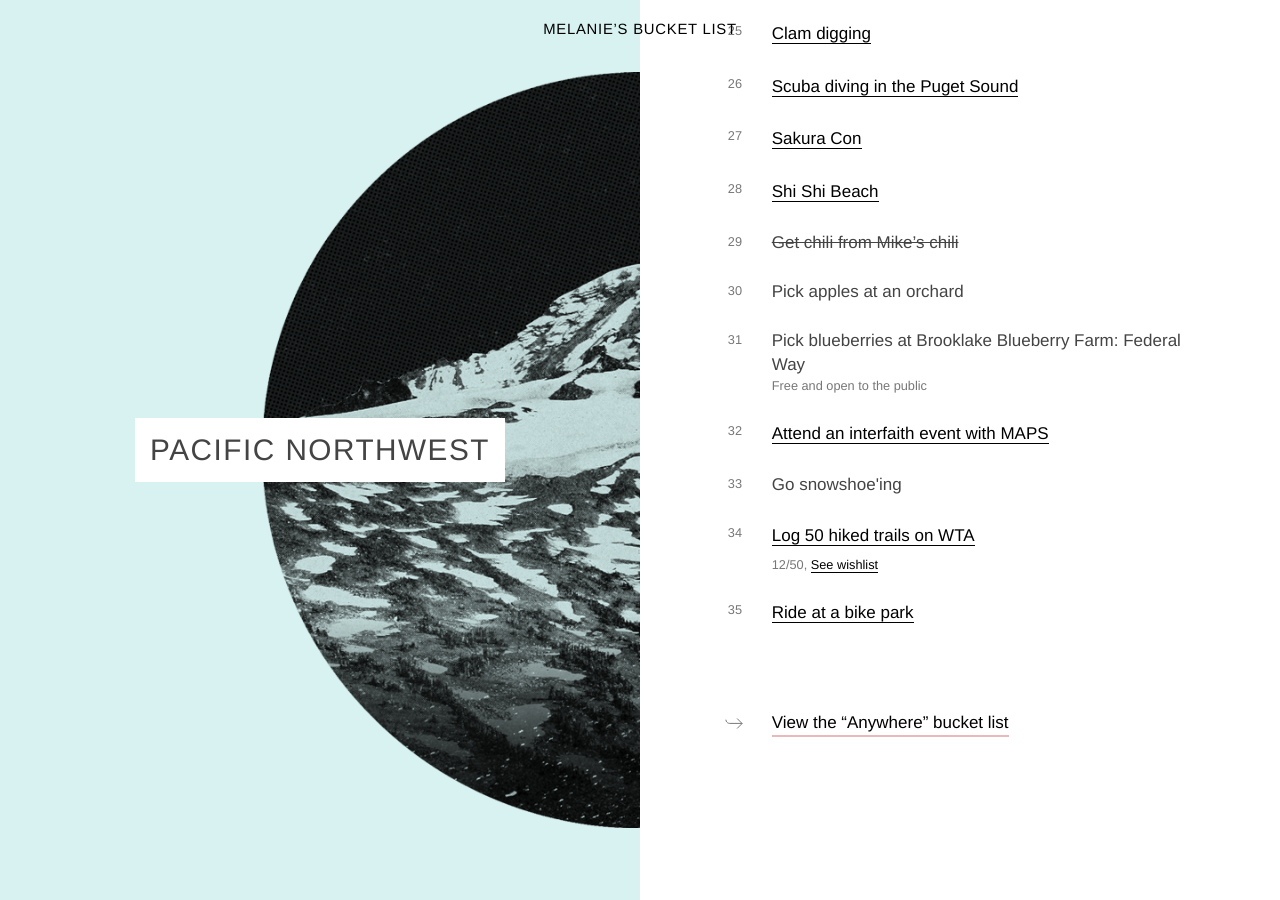
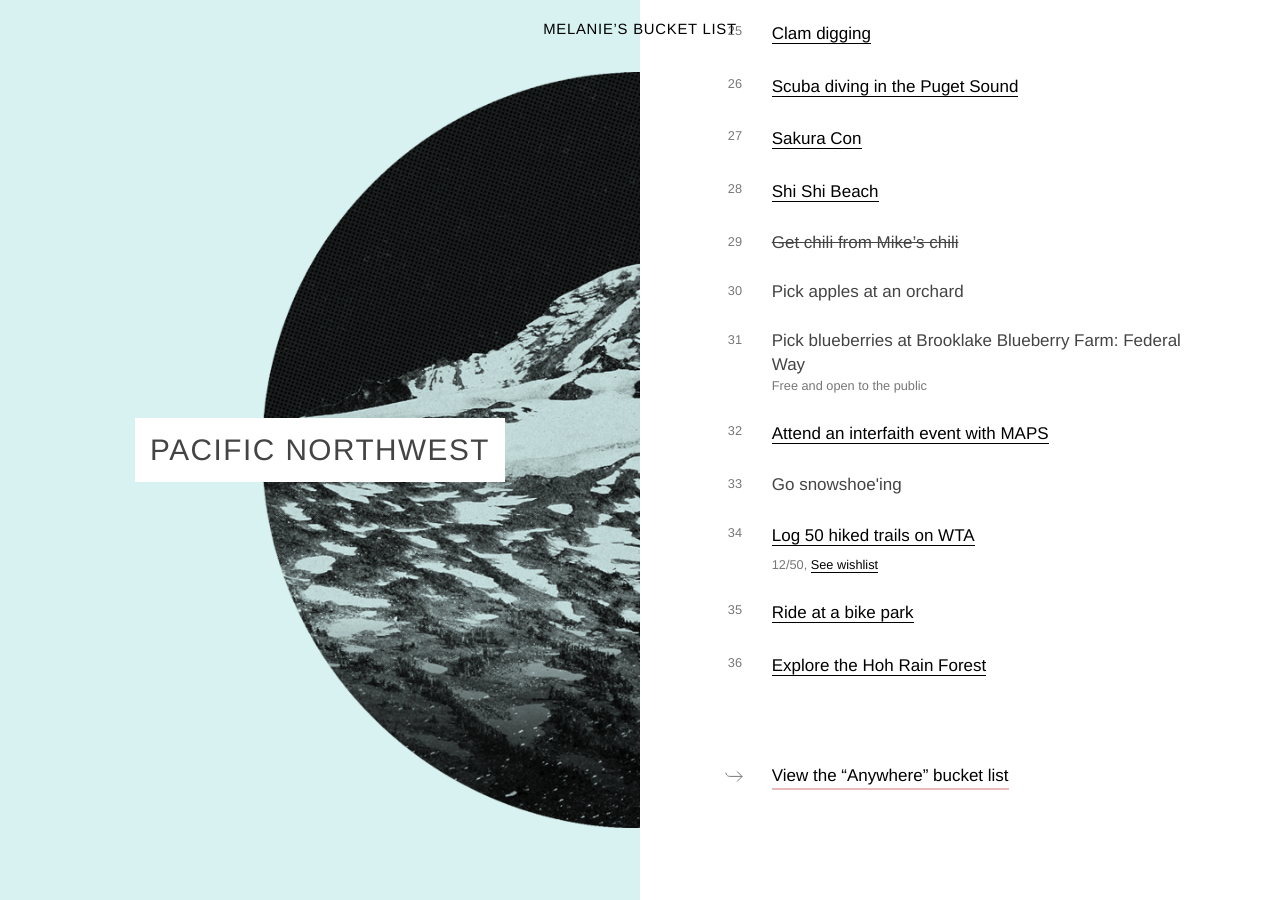
Before and after one commit to melanierichards/bucketlist, a Jekyll site: the page built from pnw.md, in a window 1280 px wide and 900 px high, scrolled down 1277 px. Built offline with Jekyll 4.4.1, drawn with Linux system fonts in a browser that asks for light colours; some web fonts are replaced.

Commit message:
Add Hoh Rain Forest

```diff
--- a/_data/pnw.json
+++ b/_data/pnw.json
@@ -115,4 +115,8 @@
 {
     "text": "Ride at a bike park",
     "url": "http://redmond.gov/ParksRecreation/Parks/RedmondBikePark/"
+},
+{
+    "text": "Explore the Hoh Rain Forest",
+    "url": "https://www.nytimes.com/2017/11/08/t-magazine/hoh-rain-forest-quietest-place.html"
 }]
```
